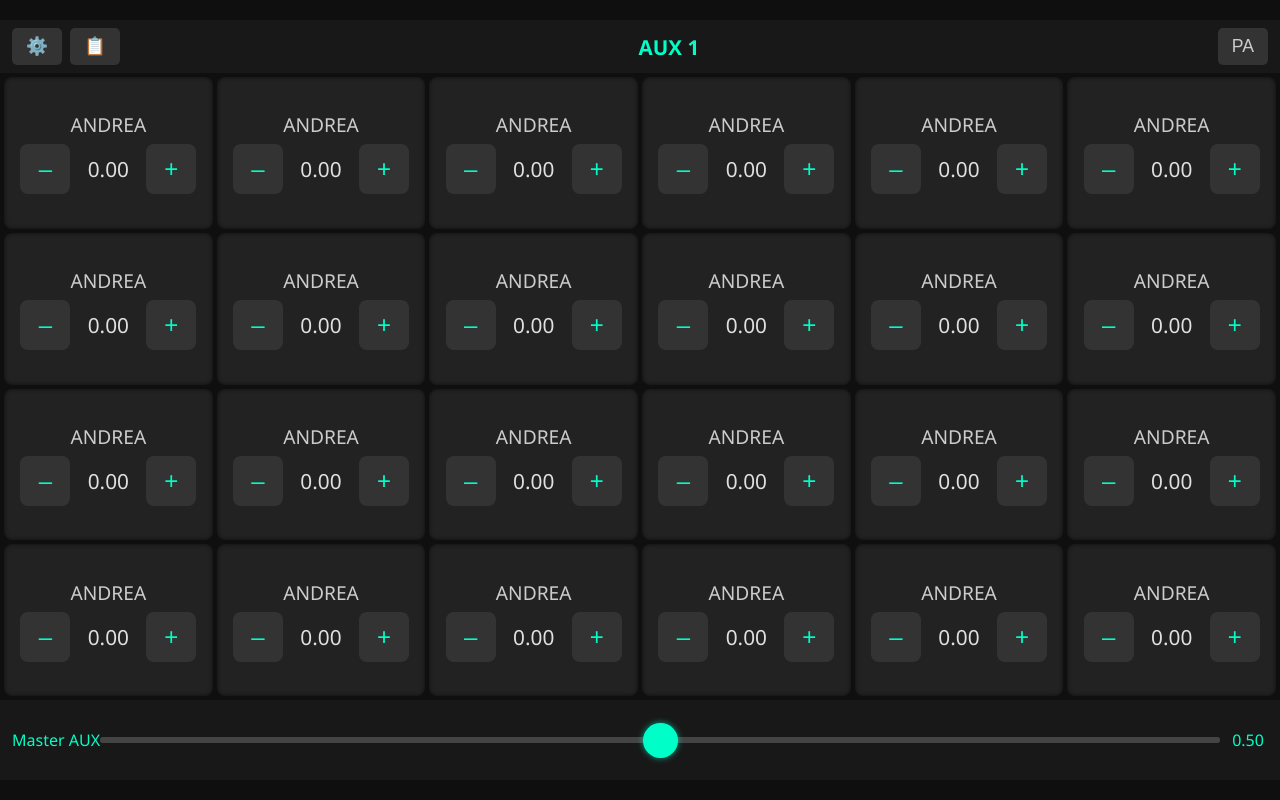
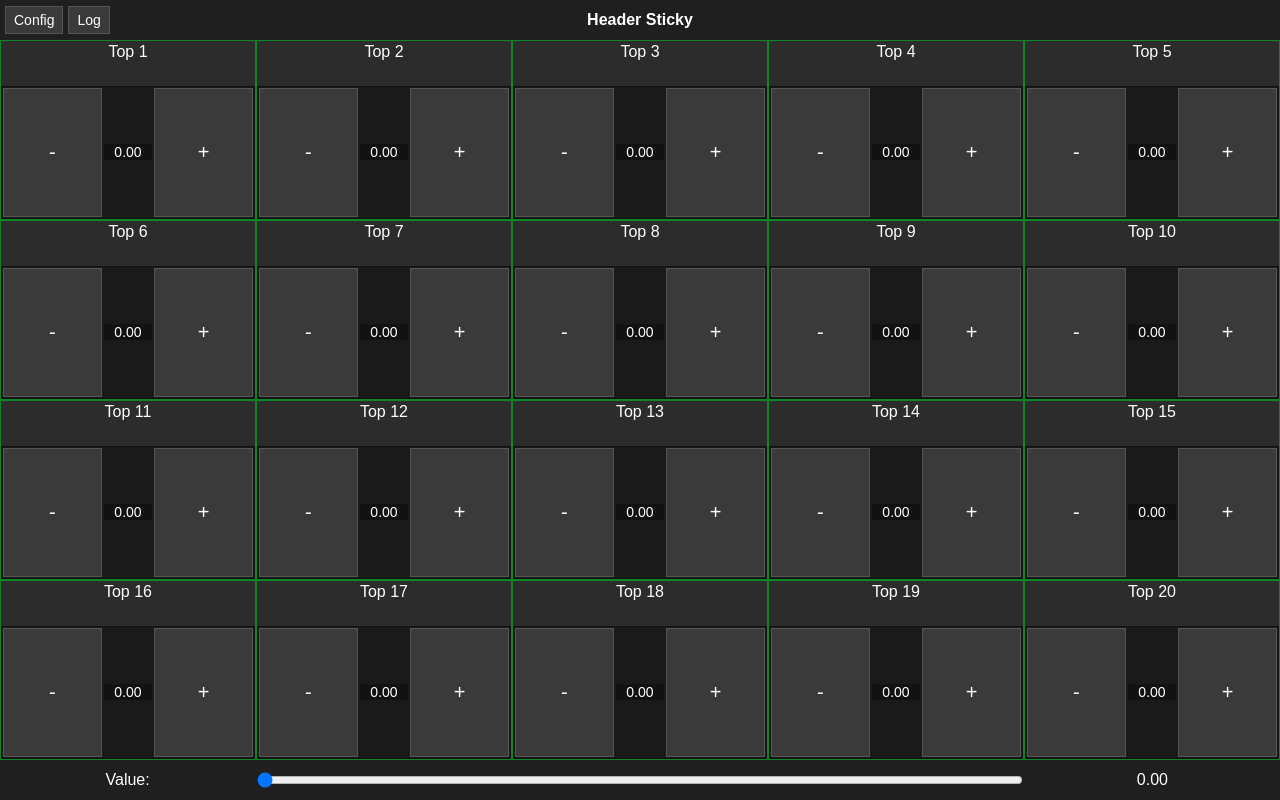
Before and after one commit to aexposit/IEM_Control, a plain HTML site: page index.html in a window 1280 px wide. Drawn offline with Linux system fonts and the light colour scheme.

Commit message:
Update index.html

```diff
--- a/index.html
+++ b/index.html
@@ -1,57 +1,329 @@
 <!DOCTYPE html>
 <html lang="it">
 <head>
-    <meta charset="UTF-8" />
-    <meta
-      name="viewport"
-      content="width=device-width, initial-scale=1.0, maximum-scale=1.0, user-scalable=no"
-    />
-    <title>Mixer AUX Controller</title>
-    <link rel="manifest" href="manifest.json" />
-    <meta name="mobile-web-app-capable" content="yes" />
-    <meta
-      name="apple-mobile-web-app-status-bar-style"
-      content="black-translucent"
-    />
-    <link rel="stylesheet" href="style.css" />
+<meta charset="UTF-8">
+<meta name="viewport" content="width=device-width, initial-scale=1, maximum-scale=1">
+<title>Griglia 20 celle dark con dialog</title>
+<style>
+html, body {
+    margin: 0;
+    padding: 0;
+    height: 100%;
+    width: 100%;
+    font-family: Arial, sans-serif;
+    overflow: hidden;
+    background-color: #121212;
+    color: #fff;
+    user-select: none;
+    -webkit-user-select: none;
+    -moz-user-select: none;
+    -ms-user-select: none;
+}
+
+/* Header e footer sticky */
+#header, #footer {
+    height: 40px;
+    line-height: 40px;
+    background-color: #1f1f1f;
+    color: #fff;
+    position: fixed;
+    width: 100%;
+    left: 0;
+    z-index: 10;
+}
+
+#header {
+    top: 0;
+    display: flex;
+    align-items: center;
+    position: relative;
+}
+
+#header-left {
+    display: flex;
+    flex-shrink: 0;
+    margin-left: 5px;
+}
+
+.header-btn {
+    background-color: #3a3a3a;
+    color: #fff;
+    border: 1px solid #555;
+    margin-right: 5px;
+    padding: 0 8px;
+    height: 28px;
+    font-size: 14px;
+    cursor: pointer;
+}
+
+.header-btn:active {
+    background-color: #505050;
+}
+
+#header-title {
+    position: absolute;
+    left: 50%;
+    transform: translateX(-50%);
+    text-align: center;
+    font-weight: bold;
+}
+
+/* Footer elementi */
+#footer {
+    bottom: 0;
+    display: flex;
+    justify-content: space-between;
+    align-items: center;
+    padding: 0;
+}
+
+#slider-label { width: 20%; text-align: center; }
+#slider-range { width: 60%; }
+#slider-value { width: 20%; text-align: center; }
+
+/* Wrapper griglia */
+#grid-wrapper {
+    position: absolute;
+    top: 40px;
+    bottom: 40px;
+    left: 0;
+    right: 0;
+}
+
+/* Celle */
+.cell {
+    float: left;
+    width: 20%;
+    height: 25%;
+    border: 1px solid #0d8726;
+    background-color: #1a1a1a;
+    box-sizing: border-box;
+    display: block;
+    color: #fff;
+}
+
+/* Righe interne */
+.row-top {
+    height: 25%;
+    width: 100%;
+    display: block;
+    text-align: center;
+    line-height: 1.2;
+    box-sizing: border-box;
+    background-color: #2c2c2c;
+    padding: 1px;
+}
+
+.row-bottom {
+    height: 75%;
+    width: 100%;
+    display: block;
+    text-align: center;
+    background-color: #121212;
+    color: #fff;
+    box-sizing: border-box;
+    padding: 1px;
+    overflow: hidden;
+}
+
+/* Slider container con table layout */
+.slider-container {
+    display: table;
+    width: 100%;
+    height: 100%;
+    background-color: #1a1a1a;
+    border-collapse: collapse;
+    font-size: 12px;
+}
+
+.slider-container div {
+    display: table-cell;
+    vertical-align: middle;
+    text-align: center;
+    padding: 1px;
+}
+
+.slider-container div:first-child,
+.slider-container div:last-child {
+    width: 40%;
+}
+
+.slider-container div:nth-child(2) {
+    width: 20%;
+}
+
+.slider-container button {
+    width: 100%;
+    height: 100%;
+    box-sizing: border-box;
+    font-size: 20px;
+    background-color: #3a3a3a;
+    color: #fff;
+    border: 1px solid #555;
+    cursor: pointer;
+}
+
+.slider-container button:active {
+    background-color: #505050;
+}
+
+.slider-container span {
+    width: 100%;
+    display: block;
+    background-color: #121212;
+    color: #fff;
+    font-size: 14px;
+}
+
+/* Dialog */
+.dialog {
+    display: none;
+    position: fixed;
+    top: 0; left: 0; right: 0; bottom: 0;
+    background-color: rgba(0,0,0,0.7);
+    z-index: 1000;
+}
+
+.dialog-content {
+    width: 80%;
+    max-width: 300px;
+    margin: 100px auto;
+    background-color: #1a1a1a;
+    color: #fff;
+    padding: 20px;
+    border: 1px solid #444;
+    text-align: center;
+}
+
+.close-btn {
+    margin-top: 10px;
+    padding: 5px 10px;
+    background-color: #2c2c2c;
+    color: #fff;
+    border: 1px solid #444;
+}
+</style>
 </head>
 <body>
-    <main>
-      <header>
-  <div class="header-left">
-    <button id="config-btn" class="header-btn">⚙️</button>
-    <button id="open-log-btn" class="header-btn">📋</button>
+
+<div id="header">
+    <div id="header-left">
+        <button id="open-config-dialog" class="header-btn" onclick="openDialog('config-dialog')">Config</button>
+        <button id="open-log-dialog" class="header-btn" onclick="openDialog('log-dialog')">Log</button>
     </div>
-  <h3 id="header-title">Seleziona AUX..</h3>
-  <button class="header-btn" id="pa-btn">PA</button>
-</header>
+    <div id="header-title">Header Sticky</div>
+</div>
 
-      <div id="aux-container"></div>
+<div id="grid-wrapper"></div>
 
-      <footer></footer>
-    </main>
+<div id="footer">
+    <label for="slider-range" id="slider-label">Value:</label>
+    <input type="range" id="slider-range" min="0" max="1" step="0.05" value="0">
+    <span id="slider-value">0.00</span>
+</div>
 
-    <!-- Dialog AUX Selector -->
-    <dialog id="aux-dialog">
-      <!-- Campo IP -->
-      <div class="dialog-row">
-        <label for="mixer-ip">IP Mixer:</label>
-        <input type="text" id="mixer-ip" value="10.10.10.1" />
+<!-- Dialog 1: Config -->
+<div id="config-dialog" class="dialog">
+    <div id="config-dialog-content" class="dialog-content">
+        <p id="config-dialog-text">Configurazioni generali</p>
+        <button id="config-dialog-close" class="close-btn" onclick="closeDialog('config-dialog')">Chiudi</button>
     </div>
-      <div id="aux-selector-dialog">
-        <div id="aux-selector"></div>
 </div>
-      <button id="close-dialog-btn">OK</button>
-    </dialog>
 
-    <dialog id="log-dialog">
-      <h3>Log Connessione</h3>
-      <div id="log-container"></div>
-      <button id="close-log-btn" class="close-dialog-btn">Chiudi</button>
-    </dialog>
+<!-- Dialog 2: Log -->
+<div id="log-dialog" class="dialog">
+    <div id="log-dialog-content" class="dialog-content">
+        <p id="log-dialog-text">Registro eventi</p>
+        <button id="log-dialog-close" class="close-btn" onclick="closeDialog('log-dialog')">Chiudi</button>
+    </div>
+</div>
 
-    <script src="rxjs.umd.min.js"></script>
-    <script type="module" src="soundcraft-ui.bundle.js"></script>
-    <script type="module" src="index.js"></script>
+<script>
+// Genera 20 celle
+var totalCells = 20;
+var wrapper = document.getElementById('grid-wrapper');
+
+for (var i = 1; i <= totalCells; i++) {
+    var cell = document.createElement('div');
+    cell.className = 'cell';
+    cell.id = 'cell_wrapper_' + i;
+
+    var rowTop = document.createElement('div');
+    rowTop.className = 'row-top';
+    rowTop.id = 'ch_name_' + i;
+    rowTop.textContent = 'Top ' + i;
+
+    var rowBottom = document.createElement('div');
+    rowBottom.className = 'row-bottom';
+    rowBottom.id = 'fader_' + i;
+
+    var container = document.createElement('div');
+    container.className = 'slider-container';
+    container.id = 'slider_container_' + i;
+
+    var btnDecDiv = document.createElement('div');
+    var decButton = document.createElement('button');
+    decButton.textContent = '-';
+    decButton.id = 'btn_dec_' + i;
+    btnDecDiv.appendChild(decButton);
+
+    var valueDiv = document.createElement('div');
+    var valueSpan = document.createElement('span');
+    valueSpan.id = 'fader_value_' + i;
+    valueSpan.textContent = '0.00';
+    valueDiv.appendChild(valueSpan);
+
+    var btnIncDiv = document.createElement('div');
+    var incButton = document.createElement('button');
+    incButton.textContent = '+';
+    incButton.id = 'btn_inc_' + i;
+    btnIncDiv.appendChild(incButton);
+
+    container.appendChild(btnDecDiv);
+    container.appendChild(valueDiv);
+    container.appendChild(btnIncDiv);
+    rowBottom.appendChild(container);
+
+    cell.appendChild(rowTop);
+    cell.appendChild(rowBottom);
+    wrapper.appendChild(cell);
+
+    // Incremento/decremento
+    (function(v, decBtn, incBtn){
+        var step = 0.05;
+        var min = 0;
+        var max = 1;
+        var currentValue = 0;
+
+        decBtn.addEventListener('click', function() {
+            currentValue -= step;
+            if (currentValue < min) currentValue = min;
+            v.textContent = currentValue.toFixed(2);
+        });
+
+        incBtn.addEventListener('click', function() {
+            currentValue += step;
+            if (currentValue > max) currentValue = max;
+            v.textContent = currentValue.toFixed(2);
+        });
+    })(valueSpan, decButton, incButton);
+}
+
+// Footer slider principale
+var mainSlider = document.getElementById('slider-range');
+var mainSliderValue = document.getElementById('slider-value');
+mainSlider.addEventListener('input', function() {
+    mainSliderValue.textContent = parseFloat(mainSlider.value).toFixed(2);
+});
+
+// Funzioni dialog
+function openDialog(id) {
+    document.getElementById(id).style.display = 'block';
+}
+function closeDialog(id) {
+    document.getElementById(id).style.display = 'none';
+}
+</script>
+
 </body>
 </html>
```
Lines whose indentation alone changed are shown as unchanged.
